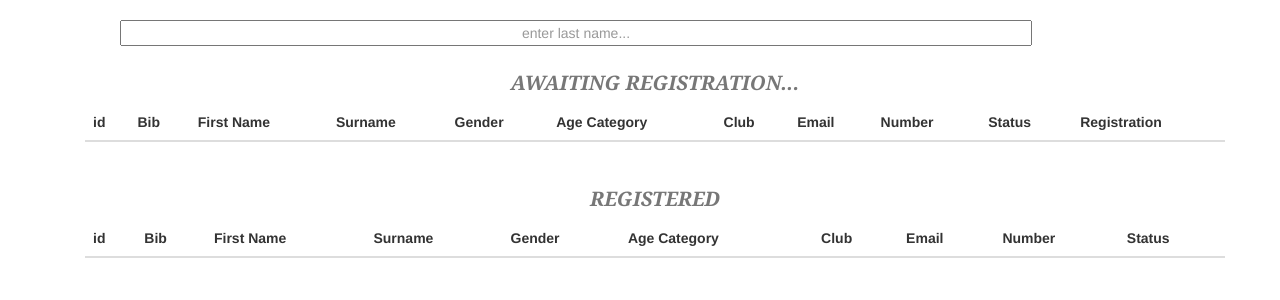
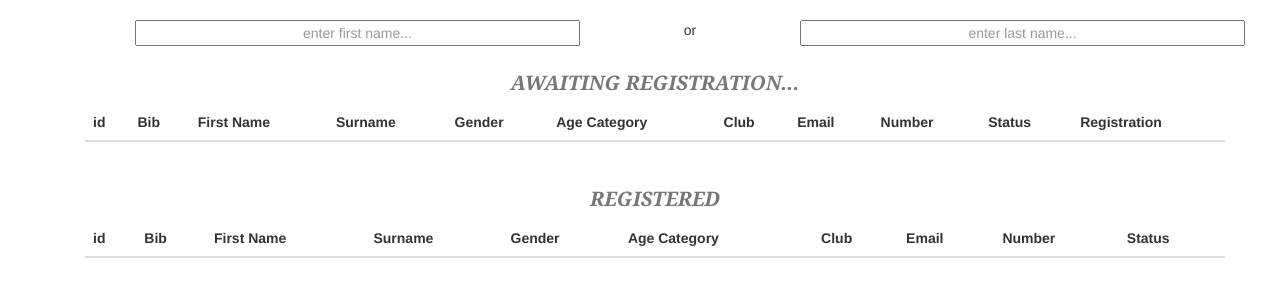
Before and after one commit to robnils/runclon, a Django app: page /rcgeneral/search_page in a window 1280 px wide. Shown: the part 52-352 px from the top of the page. Run offline with Django 3.2, Linux system fonts and the light colour scheme; lists and menus that the app fills with data are empty; parts of the project's set-up code (start-up, migrations or seed data) failed here and were passed over.

Commit message:
Added search by first name feature.

```diff
--- a/runclon/rcgeneral/static/js/search_page.js
+++ b/runclon/rcgeneral/static/js/search_page.js
@@ -1,15 +1,32 @@
 /**
  * Created by rob on 2016-09-07.
  */
-function bind_search_box(search_element, table_element_not_registered, table_element_registered) {
-    $(search_element).keyup(function () {
-        var text = $(search_element).val();
+function bind_search_box(search_element_lname, search_element_fname, table_element_not_registered, table_element_registered) {
+
+    $(search_element_lname).keyup(function () {
+        // Search by last name
+        var text = $(search_element_lname).val();
+        console.log(text);
+        $(search_element_fname).val('');
+        perform_search("search_by_last_name", text, table_element_not_registered, table_element_registered);
+    });
+    $(search_element_fname).keyup(function () {
+        // Search by first name
+        var text = $(search_element_fname).val();
+        console.log(text);
+        $(search_element_lname).val('');
+        perform_search("search_by_first_name", text, table_element_not_registered, table_element_registered);
+    });
+
+}
+
+function perform_search(search_type, text, table_element_not_registered, table_element_registered) {
     console.log(text);
     if (text.length > 0) {
-            console.log("Searching " + text + "...");
+        console.log("Searching by " + search_type + " with " + text + "...");
         $.ajax({
             method: "POST",
-                url: "/rcgeneral/search",
+            url: "/rcgeneral/" + search_type,
             data: {
                 'text': text,
                 'csrfmiddlewaretoken': get_csrf_token()
@@ -41,7 +58,6 @@ function bind_search_box(search_element, table_element_not_registered, table_ele
         clear_table(table_id_not_registered);
         clear_table(table_id_registered);
     }
-    });
 }
 
 function clear_table(table_id) {
--- a/runclon/rcgeneral/templates/search_page.html
+++ b/runclon/rcgeneral/templates/search_page.html
@@ -22,7 +22,15 @@
 
     <div class="container">
         <div class="row" style="width: 100%; margin: 0px 0px 0px 50px;">
-            <input id="search" style="width: 80%; text-align:center;" placeholder="enter last name...">
+            <div class="col-xs-5">
+                <input id="search_fname" style="width: 100%; text-align:center;" placeholder="enter first name...">
+            </div>
+            <div class="col-xs-2 text-center">
+               or
+            </div>
+            <div class="col-xs-5">
+                <input id="search_last_name" style="width: 100%; text-align:center;" placeholder="enter last name...">
+            </div>
         </div>
 
         <div class="row" style="width: 100%; margin: 15px 15px">
@@ -73,7 +81,8 @@
 
     <script>
         $(document).ready(function () {
-            bind_search_box($("#search"), $("#table_results_not_registered"), $("#table_results_registered"));
+            bind_search_box($("#search_last_name"), $("#search_fname"), $("#table_results_not_registered"), $("#table_results_registered"));
+            //bind_search_box($("#search_fname"), $("#table_results_not_registered"), $("#table_results_registered"));
         });
     </script>
 
--- a/runclon/rcgeneral/urls.py
+++ b/runclon/rcgeneral/urls.py
@@ -13,6 +13,7 @@ urlpatterns = [
     url(r'^get_registrations', views.get_registrations, name='get_registrations'),
     url(r'^clear_all', views.clear_all, name='clear_all'),
     url(r'^register', views.register, name='register'),
-    url(r'^search', views.search, name='search'),
+    url(r'^search_by_last_name', views.search_last_name, name='search'),
+    url(r'^search_by_first_name', views.search_by_first_name, name='search_fname'),
 
 ]
--- a/runclon/rcgeneral/views.py
+++ b/runclon/rcgeneral/views.py
@@ -87,7 +87,7 @@ def get_registrations(request):
     return JsonResponse({'success': False, 'reason': 'Must be a valid GET request!'})
 
 
-def search(request):
+def search_last_name(request):
     if request.method == 'POST':
         text = request.POST.get('text')
         try:
@@ -97,3 +97,15 @@ def search(request):
             return JsonResponse({'success': False, 'reason': exp.message})
         return JsonResponse({'success': True, 'registered': registered, 'not_registered': not_registered})
     return JsonResponse({'success': False, 'reason': 'Must be a valid POST request!'})
+
+
+def search_by_first_name(request):
+    if request.method == 'POST':
+        text = request.POST.get('text')
+        try:
+            registered, not_registered = Registration.search_by_first_name(text)
+        except Exception as exp:
+            print exp
+            return JsonResponse({'success': False, 'reason': exp.message})
+        return JsonResponse({'success': True, 'registered': registered, 'not_registered': not_registered})
+    return JsonResponse({'success': False, 'reason': 'Must be a valid POST request!'})
```
Also changed, not shown: runclon/rcgeneral/models.py (+7 -0 lines). Lines whose indentation alone changed are shown as unchanged.
